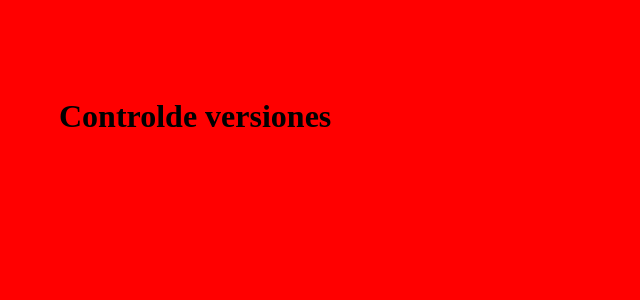
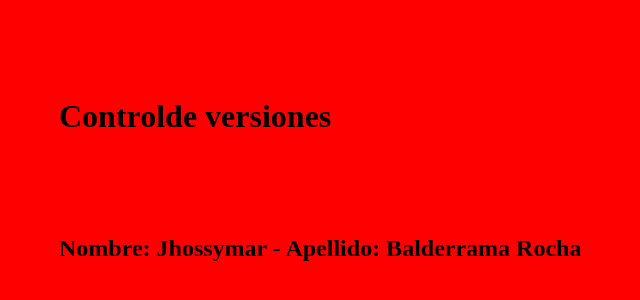
Before and after one commit to ledesmamatiasarispe/TP_SO_I4_Equipo_105, a plain HTML site: page index.html in a window 1280 px wide. Shown: the part 102-402 px from the top of the page, without its empty margins (241-881 px from the left). Drawn offline with Linux system fonts and the light colour scheme.

Commit message:
Nombre y Apellido Agregado en Archivo HTML y se Agrego favicon.ico - BETA

```diff
--- a/index.html
+++ b/index.html
@@ -8,5 +8,6 @@
 </head>
 <body>
 <h1>Controlde versiones</h1>
+<h2>Nombre: Jhossymar - Apellido: Balderrama Rocha</h2>
 </body>
 </html>
```
